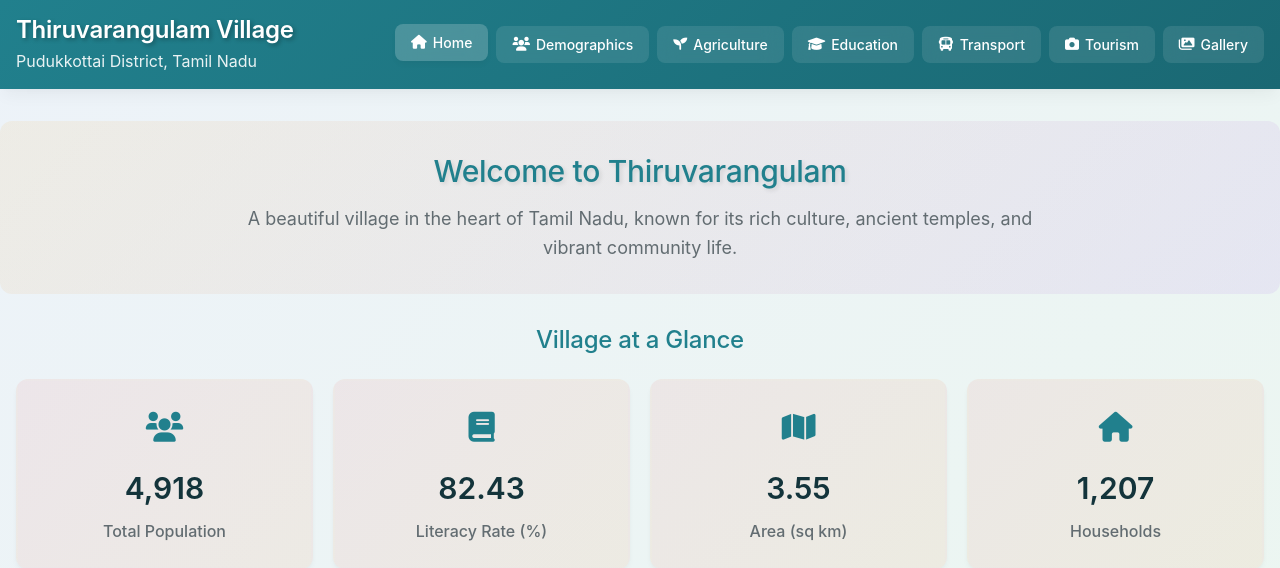
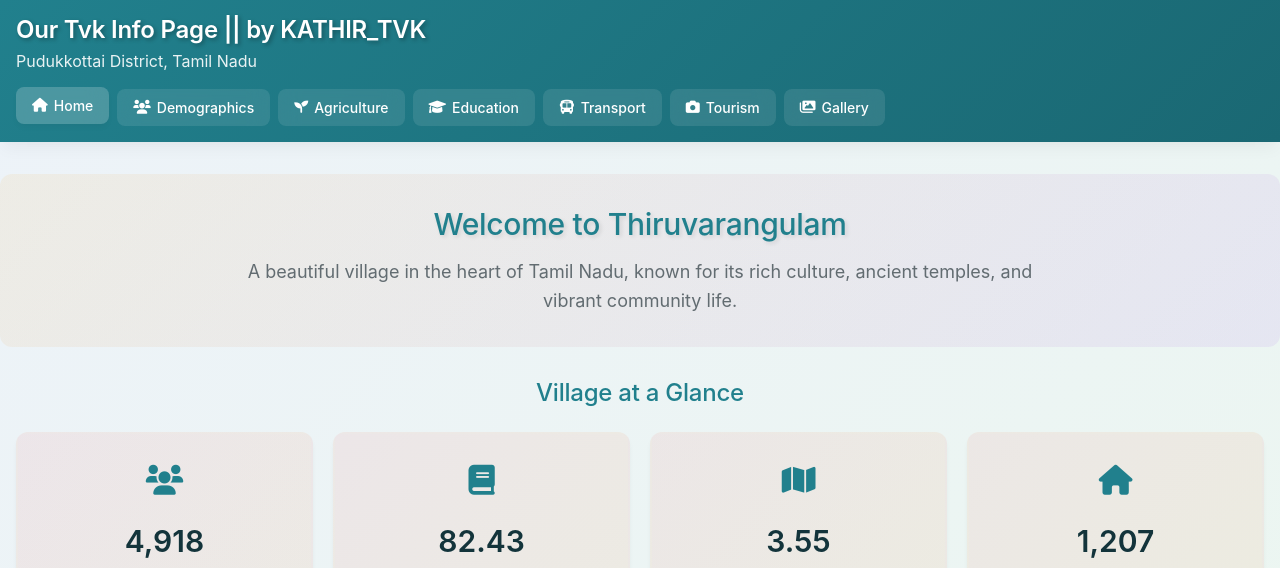
Before and after one commit to spkathir/ourtvk, a plain HTML site: page index.html in a window 1280 px wide. Shown: the top 568 px of the page. Drawn offline with Linux system fonts and the light colour scheme; a web font is replaced by a local one.

Commit message:
Update index.html

```diff
--- a/index.html
+++ b/index.html
@@ -13,7 +13,7 @@
         <div class="container">
             <div class="header-content">
                 <div class="header-info">
-                    <h1>Thiruvarangulam Village</h1>
+                    <h1>Our Tvk Info Page || by KATHIR_TVK</h1>
                     <p>Pudukkottai District, Tamil Nadu</p>
                 </div>
                 <nav class="main-nav">
```
